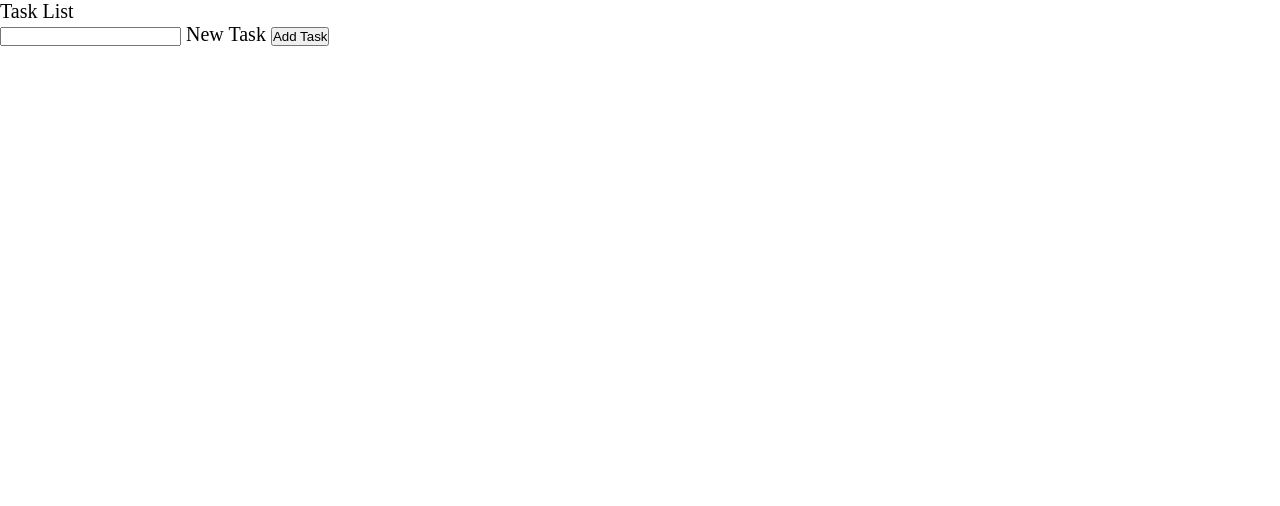
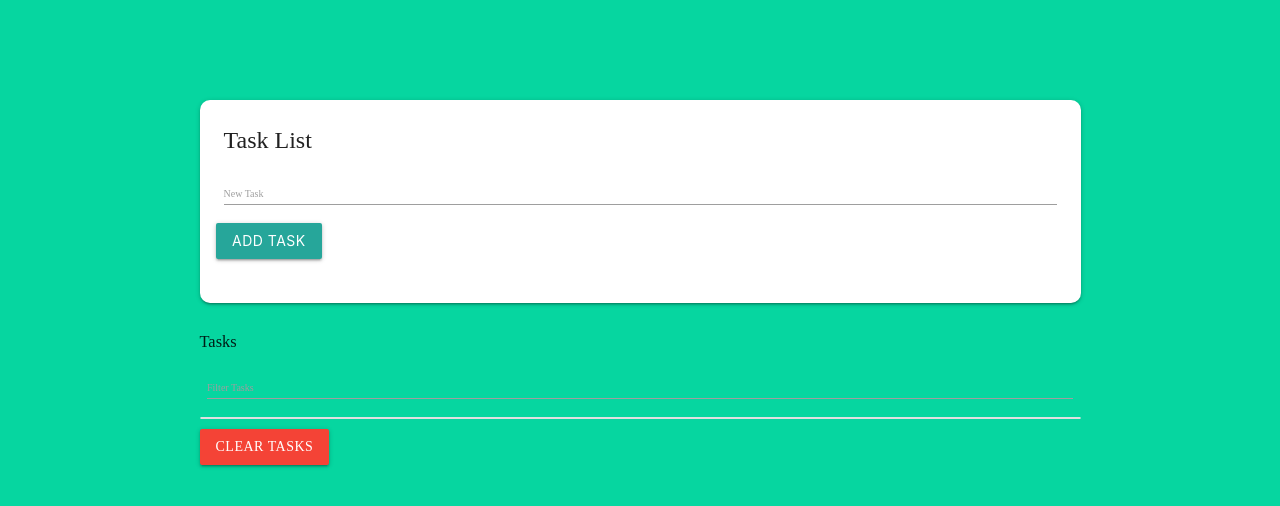
Before and after one commit to HelyeFab/taskList, a plain HTML site: page index.html in a window 1280 px wide. Drawn offline with nearby package versions, Linux system fonts and the light colour scheme; a web font is replaced by a local one.

Commit message:
html and css structuring

```diff
--- a/css/style.css
+++ b/css/style.css
@@ -1,4 +1,13 @@
 @import url('https://fonts.googleapis.com/css2?family=Piazzolla:ital,wght@0,200;0,300;0,500;0,700;1,200;1,300;1,500;1,700&display=swap');
+
+:root {
+      --color-white: #ecf0f3;
+      --color-light-grey:#a7aaaf;
+      --color-dark-grey:#5f5f5f;
+      --color-shadow-dark: #cbced1;
+      --color-shadow-light: #dd6565;
+      --color-mark:#06d6a0;
+}
 
 * {
     margin: 0;
@@ -10,15 +19,19 @@ html{
     font-size: 62.5%;
 }
 
-body {
+body{
+    font-size: 1.8rem;
     font-family: 'Piazzolla',
     serif;
-    font-size: 2rem;
-    background-color: ;
+    background-color: var(--color-mark);
 }
 
-.main {
-    min-height: 100vh;
-    margin: 0 auto;
+.card{
+    margin-top: 10rem;
+    border-radius: 1rem;
 
 }
+
+.card-action{
+    margin-top: 3rem;
+}
--- a/index.html
+++ b/index.html
@@ -1,31 +1,51 @@
 <!DOCTYPE html>
 <html lang="en">
+
 <head>
     <meta charset="UTF-8">
     <meta name="viewport" content="width=device-width, initial-scale=1.0">
     <title>Task List</title>
+    <!-- MATERIALIZE Compiled and minified CSS -->
+    <link rel="stylesheet" href="https://cdnjs.cloudflare.com/ajax/libs/materialize/1.0.0/css/materialize.min.css">
     <script src="https://kit.fontawesome.com/c01f624491.js" crossorigin="anonymous"></script>
     <link rel="stylesheet" href="/css/style.css">
 </head>
+
 <body>
     <div class="container">
-        <div class="main">
-            <div class="card__content">
-                <span class="card__content-title">Task List</span>
-                <div class="card__content-form">
-                    <form action="#" id="task-form">
-                        <div class="input-field">
-                            <input type="text" id="task" name="task">
-                            <label for="task">New Task</label>
-                            <input type="submit" value="Add Task" class="btn">
+        <div class="row">
+            <div class="col s12">
+                <div id="main" class="card">
+                    <div class="card-content">
+                        <span class="card-title">Task List</span>
+                        <div class="row">
+                            <form action="#" id="task-form">
+                                <div class="input-field col s12">
+                                    <input type="text" name="task" id="task">
+                                    <label for="task">New Task</label>
+                                </div>
+                                <input type="submit" value="Add Task" class="btn">
+                            </form>
                         </div>
-                    </form>
+                    </div>
                 </div>
+                <div class="card-action">
+                    <h5 id="task-title">Tasks</h5>
+                    <div class="input-field col s12">
+                        <input type="text" name="filter" id="filter">
+                        <label for="filter">Filter Tasks</label>
+                    </div>
+                    <ul class="collection"></ul>
+                    <a href="#" class="clear-tasks btn red">Clear Tasks</a>
+                </div>
+            </div>
 
-            </div>
         </div>
     </div>
 
+    <!-- MATERIALIZE Compiled and minified JavaScript -->
+    <script src="https://cdnjs.cloudflare.com/ajax/libs/materialize/1.0.0/js/materialize.min.js"></script>
     <script src="/script.js"></script>
 </body>
+
 </html>
```
